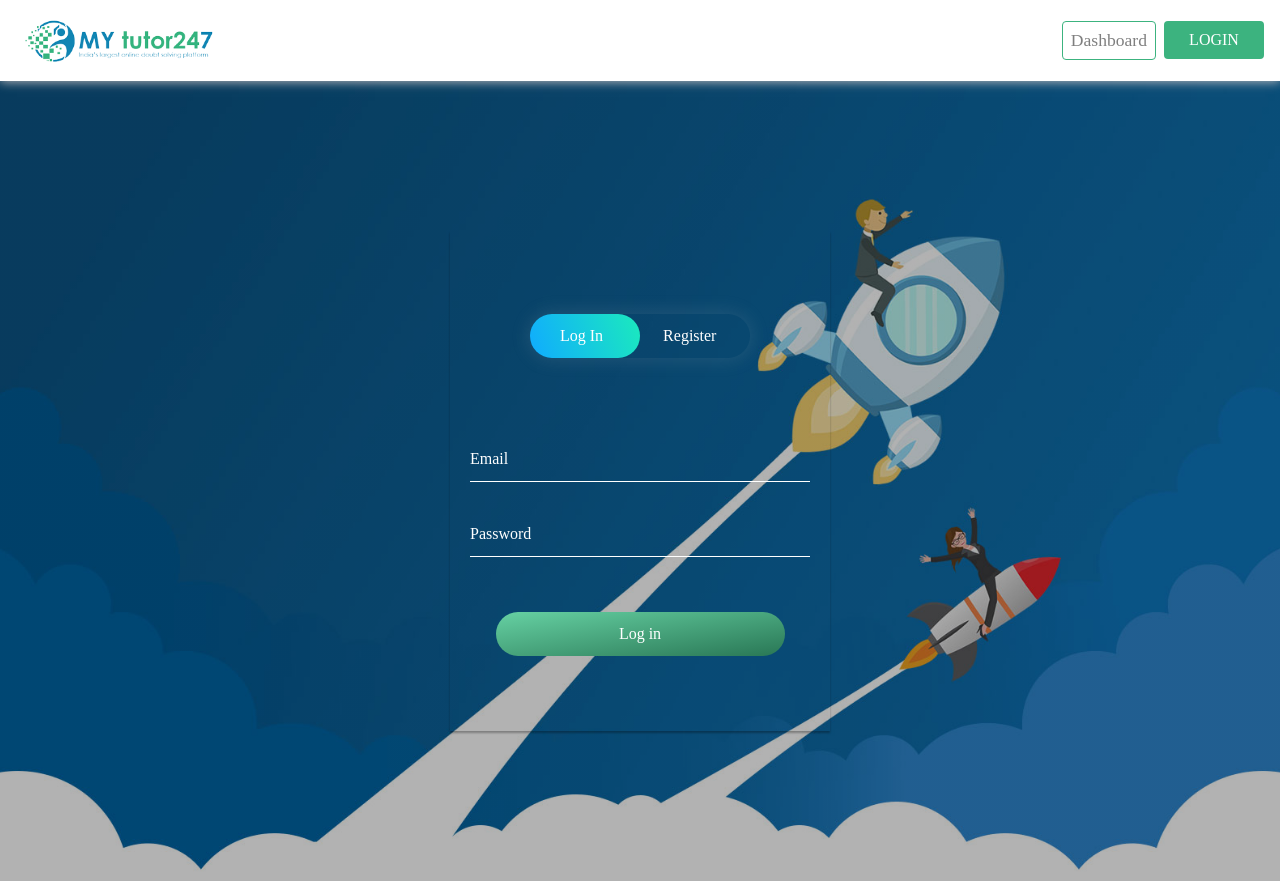
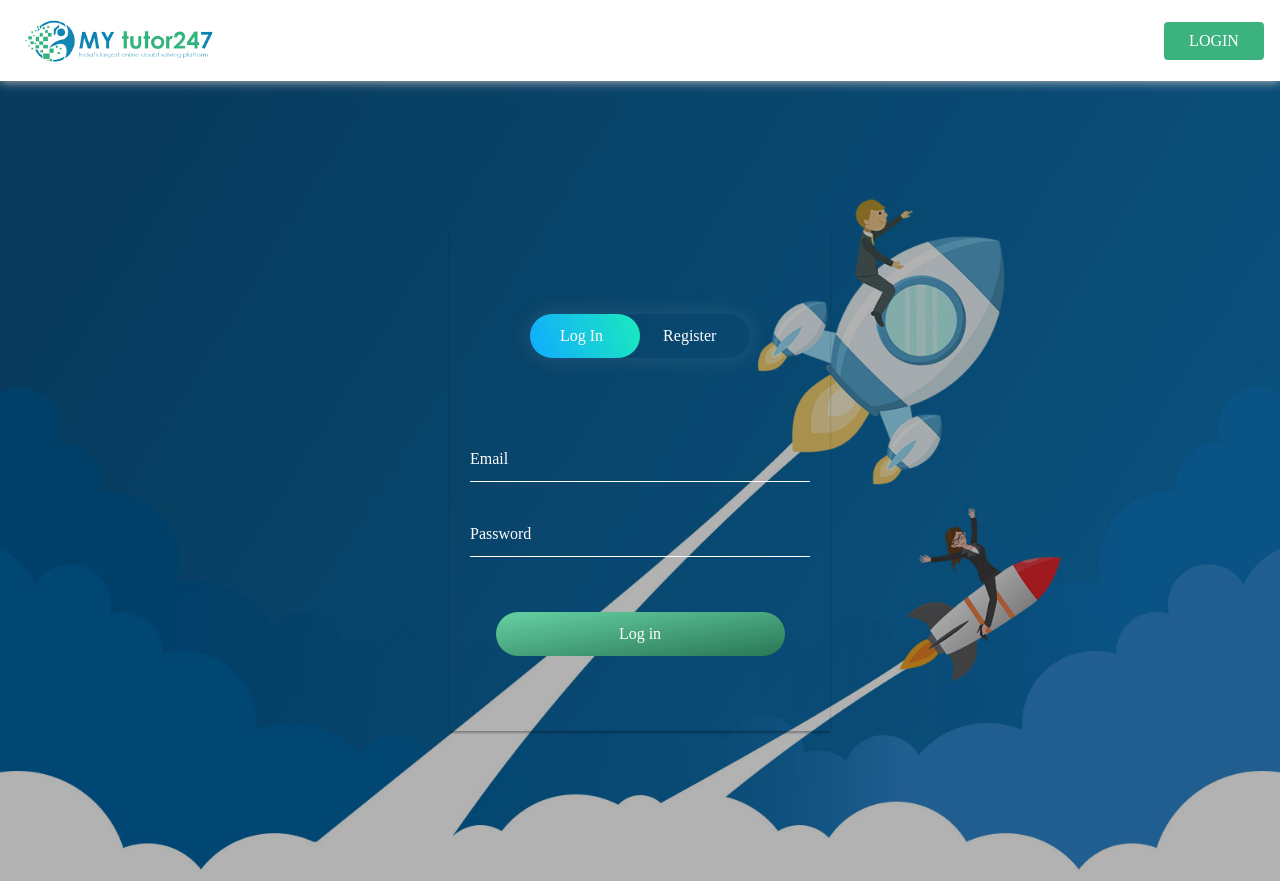
Before and after one commit to zeenat-abedin-au3/dashboard-front-end, a React (Create React App) app: page /login in a window 1280 px wide. Built offline with nearby package versions, Linux system fonts and the light colour scheme.

Commit message:
feat: adding protection in dashboard component

```diff
--- a/src/components/dashboard/Dashboard.jsx
+++ b/src/components/dashboard/Dashboard.jsx
@@ -1,5 +1,5 @@
-import React from "react";
-import { useDispatch } from "react-redux";
+import React, { useEffect } from "react";
+import { useDispatch, useSelector } from "react-redux";
 
 import DashboardCard from "./DashboardCard";
 import Modal from "../modal/Modal";
@@ -10,8 +10,16 @@ import "./Dashboard.css";
 import { showModal } from "../../redux/actions/modal";
 import Quiz from "../quizes/Quiz";
 
-const Dashboard = () => {
+const Dashboard = ({ history }) => {
   const dispatch = useDispatch();
+
+  const { token } = useSelector((state) => state.auth);
+  const localToken = localStorage.getItem("token");
+  useEffect(() => {
+    if (!localToken || !token) {
+      history.push("/login");
+    }
+  }, [token, localToken]);
 
   return (
     <div className="dashboard">
--- a/src/components/headers/NavBar.jsx
+++ b/src/components/headers/NavBar.jsx
@@ -9,7 +9,7 @@ const NavBar = ({ history }) => {
   const dispatch = useDispatch();
 
   const { token } = useSelector((state) => state.auth);
-  const localToke = localStorage.getItem("token");
+  const localToken = localStorage.getItem("token");
 
   const handleLogout = () => {
     dispatch(logout());
@@ -25,12 +25,14 @@ const NavBar = ({ history }) => {
 
         <div className="collapse navbar-collapse" id="navbarNavDropdown">
           <ul className="navbar-nav ml-auto">
-            <li className="nav-item dashboard-link mr-2">
-              <Link to="/dashboard" className="nav-link">
-                Dashboard
-              </Link>
-            </li>
-            {localToke || token ? (
+            {(localToken || token) && (
+              <li className="nav-item dashboard-link mr-2">
+                <Link to="/dashboard" className="nav-link">
+                  Dashboard
+                </Link>
+              </li>
+            )}
+            {localToken || token ? (
               <li className="nav-item" onClick={handleLogout}>
                 <span className="btn btn-login btn-outline-color">Logout</span>
               </li>
```
